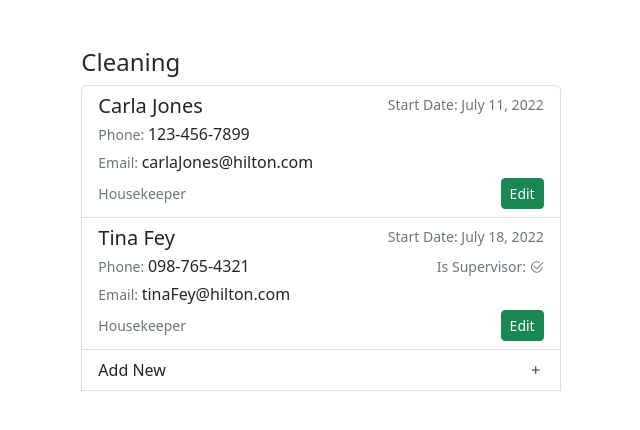
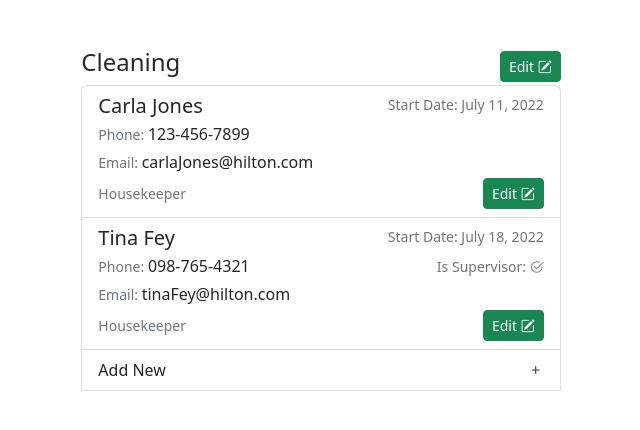
Before and after one commit to sarahandromeda/employee_register, a Django app: page /1/1/ in a window 1280 px wide. Shown: the part 56-486 px from the top of the page, without its empty margins (319-959 px from the left). Run offline with Django 4.2, Linux system fonts and the light colour scheme; a user stored in the database is signed in; data comes from the database, SQL or seed files in the repository; both versions use the stored data as it was after the commit; some libraries are stand-ins or nearby versions.

Commit message:
Added functionality to edit objects. Need to clean up code and add user information editing.

```diff
--- a/employee_register/main_register/forms.py
+++ b/employee_register/main_register/forms.py
@@ -20,3 +20,8 @@ class CompanyForm(ModelForm):
     class Meta:
         model = Company
         exclude = ['user', 'departments']
+
+class EditDepartmentForm(ModelForm):
+    class Meta:
+        model = Department
+        exclude = ['user', 'employees']
--- a/employee_register/main_register/static/main_register/form_script.js
+++ b/employee_register/main_register/static/main_register/form_script.js
@@ -1,7 +1,6 @@
-// Open form on button click
+// Open new form on button click
 const newButton = document.getElementById("new");
 const newForm = document.getElementById("new_form");
 newButton.addEventListener("click", () => {
     newForm.style.cssText = "";
-
 })
--- a/employee_register/main_register/templates/main_register/base.html
+++ b/employee_register/main_register/templates/main_register/base.html
@@ -41,6 +41,7 @@
         {% block content %}
         {% endblock %}
     </div>
+    <script src="https://code.jquery.com/jquery-3.6.0.min.js" integrity="sha256-/xUj+3OJU5yExlq6GSYGSHk7tPXikynS7ogEvDej/m4=" crossorigin="anonymous"></script>
     <script src="https://cdn.jsdelivr.net/npm/bootstrap@5.2.0-beta1/dist/js/bootstrap.bundle.min.js" integrity="sha384-pprn3073KE6tl6bjs2QrFaJGz5/SUsLqktiwsUTF55Jfv3qYSDhgCecCxMW52nD2" crossorigin="anonymous"></script>
     <script src="https://cdn.jsdelivr.net/npm/bootstrap@5.2.0-beta1/dist/js/bootstrap.min.js" integrity="sha384-kjU+l4N0Yf4ZOJErLsIcvOU2qSb74wXpOhqTvwVx3OElZRweTnQ6d31fXEoRD1Jy" crossorigin="anonymous"></script>
     {% block footer %}
--- a/employee_register/main_register/templates/main_register/employee_page.html
+++ b/employee_register/main_register/templates/main_register/employee_page.html
@@ -13,12 +13,21 @@
 <!-- List of Employees in Selected Department -->
 <div class="row justify-content-center">
     <div class="col-5">
-        <h4><a href="{% url 'department_page' company_id %}">
-            {{ department_name }}
-        </a></h4>
+        <div class="d-flex align-items-center justify-content-between">
+            <h4><a href="{% url 'department_page' company_id %}">
+                {{ department.name }}
+            </a></h4>
+            <a href="/department/{{ department.id }}/">
+                <button class="btn btn-success btn-sm">
+                    Edit
+                    <i class="bi bi-pencil-square"></i>
+                </button>
+            </a>
+        </div>
         <div class="list-group">
             {% for employee in employees %}
-            <li class="list-group-item">
+            <!-- Create a view of the employee information -->
+            <li id="view-instance" class="list-group-item">
                 <div class="d-flex w-100 justify-content-between">
                     <h5 class="mb-1">{{ employee.first_name }} {{ employee.last_name }}</h5>
                     <small class="text-muted">Start Date: {{ employee.start_date }}</small>
@@ -43,11 +52,16 @@
                 </p>
                 <div class="d-flex justify-content-between align-items-center">
                     <small class="text-muted">{{ employee.title }}</small>
-                    <button type="submit" name="edit" class="btn btn-sm btn-success">Edit</button>
+                    <a href="/employee/{{ employee.id }}/">
+                        <button type="submit" id="edit" name="edit" value="{{ employee.id }}" class="btn btn-sm btn-success">
+                            Edit <i class="bi bi-pencil-square"></i>
+                        </button>
+                    </a>
                 </div>
             </li>
+
             {% endfor %}
-            <button type="button" id ="new" class="list-group-item list-group-item-action d-flex justify-content-between align-items-center">
+            <button type="button" id="new" class="list-group-item list-group-item-action d-flex justify-content-between align-items-center">
                 Add New
                 <i class="bi bi-plus"></i>
             </button>
@@ -67,4 +81,6 @@
 {% block footer %}
 <script src="{% static 'main_register/form_script.js' %}" defer></script>
 <script src="{% static 'main_register/date_script.js' %}" defer></script>
+
+
 {% endblock %}
--- a/employee_register/main_register/urls.py
+++ b/employee_register/main_register/urls.py
@@ -5,5 +5,8 @@ urlpatterns = [
     path('', views.home, name = 'home'),
     path('home/', views.user_home, name= 'user_home'),
     path('<int:company>/', views.department_page, name='department_page'),
-    path('<int:company>/<int:department>/', views.employee_page, name='employee_page')
+    path('<int:company>/<int:department>/', views.employee_page, name='employee_page'),
+    path('company/<int:company_id>/', views.company_edit, name="company_edit"),
+    path('department/<int:department_id>/', views.department_edit, name="department_edit"),
+    path('employee/<int:employee_id>/', views.employee_edit, name="employee_edit"),
 ]
--- a/employee_register/main_register/views.py
+++ b/employee_register/main_register/views.py
@@ -1,10 +1,14 @@
-from django.http import HttpResponse, HttpResponseRedirect
+from django.http import HttpResponse, HttpResponseRedirect, JsonResponse
 from django.contrib.auth.decorators import login_required
 from django.shortcuts import render, redirect
 from main_register.models import Employee, Department, Company
-from main_register.forms import EmployeeForm, DepartmentForm, CompanyForm
+from main_register.forms import EmployeeForm, DepartmentForm, CompanyForm, EditDepartmentForm
 
 # Create your views here.
+
+# Function to determine ajax request
+def is_ajax(request):
+    return request.META.get('HTTP_X_REQUESTED_WITH') == 'XMLHttpRequest'
 
 def home(response):
     return render(response, 'main_register/home.html', {})
@@ -39,6 +43,7 @@ def department_page(response, company):
     user = response.user
     company = user.company_set.get(id=company)
     departments = company.departments.all()
+
     department_form = DepartmentForm()
     if response.method == 'POST':
         department_form = DepartmentForm(response.POST)
@@ -69,21 +74,27 @@ def employee_page(response, company, department):
     employee_form = EmployeeForm()
     department = user.department_set.get(id=department)
     employees = department.employees.all()
+    print(response.POST)
+
     if response.method == 'POST':
-        employee_form = EmployeeForm(response.POST)
-        if employee_form.is_valid():
-            data = employee_form.cleaned_data
-            # must use create to add object to related set
-            department.employees.create(
-                email = data['email'],
-                first_name = data['first_name'],
-                last_name = data['last_name'],
-                phone_number = data['phone_number'],
-                start_date = data['start_date'],
-                title = data['title'],
-                is_supervisor = data['is_supervisor'],
-                user = user
-            )
+        if response.POST.get('submit'):
+            employee_form = EmployeeForm(response.POST)
+            if employee_form.is_valid():
+                data = employee_form.cleaned_data
+                # must use create to add object to related set
+                department.employees.create(
+                    email = data['email'],
+                    first_name = data['first_name'],
+                    last_name = data['last_name'],
+                    phone_number = data['phone_number'],
+                    start_date = data['start_date'],
+                    title = data['title'],
+                    is_supervisor = data['is_supervisor'],
+                    user = user
+                )
+        elif response.POST.get('update'):
+            employee_id = response.POST.get('update')
+            employee_form = EmployeeForm(instance=Employee.objects.get(id=employee_id))
 
             return redirect(
                 'employee_page',
@@ -95,7 +106,69 @@ def employee_page(response, company, department):
         'user': user,
         'employees': employees,
         'employee_form': employee_form,
-        'department_name': department.name,
+        'department': department,
         'company_id' : company
         }
     return render(response, 'main_register/employee_page.html',values_dict)
+
+@login_required
+def company_edit(response, company_id):
+    company = Company.objects.get(id=company_id)
+    company_edit_form = CompanyForm(instance=company)
+    values_dict = {
+        'company_edit_form': company_edit_form,
+        'company': company,
+    }
+    if response.method == 'POST':
+        company_edit_form = CompanyForm(response.POST, instance=company)
+        if company_edit_form.is_valid():
+            company_edit_form.save()
+            return redirect('department_page', company= company.id)
+
+    return render(response, 'main_register/company_edit.html', values_dict)
+
+@login_required
+def department_edit(response, department_id):
+    department = Department.objects.get(id=department_id)
+    department_edit_form = EditDepartmentForm(instance=department)
+    department_edit_form.fields['department_head'].queryset = department.employees.all()
+    if response.method == 'POST':
+        department_edit_form = EditDepartmentForm(response.POST, instance=department)
+        if department_edit_form.is_valid():
+            department_edit_form.save()
+            # get company id for redirect
+            company = department.company_set.all()[0]
+            return redirect(
+                'employee_page',
+                company = company.id,
+                department = department.id
+                )
+    values_dict = {
+        'department_edit_form': department_edit_form,
+        'department': department,
+    }
+    return render(response, 'main_register/department_edit.html', values_dict)
+
+
+@login_required
+def employee_edit(response, employee_id):
+    employee = Employee.objects.get(id=employee_id)
+    employee_edit_form = EmployeeForm(instance=employee)
+    values_dict = {
+        'employee_edit_form': employee_edit_form,
+        'employee': employee,
+    }
+    if response.method == 'POST':
+        employee_edit_form = EmployeeForm(response.POST, instance=employee)
+        if employee_edit_form.is_valid():
+            employee_edit_form.save()
+            # get department and company parents for redirect
+            department = employee.department_set.all()[0]
+            company = department.company_set.all()[0]
+            return redirect(
+                'employee_page',
+                company = company.id,
+                department = department.id,
+                )
+
+    return render(response, 'main_register/employee_edit.html', values_dict)
```
Also changed, not shown: employee_register/main_register/templates/main_register/company_edit.html (added, +28 -0 lines), employee_register/main_register/templates/main_register/department_edit.html (added, +28 -0 lines), employee_register/main_register/templates/main_register/department_page.html (+9 -1 lines), employee_register/main_register/templates/main_register/employee_edit.html (added, +28 -0 lines), employee_register/main_register/templates/main_register/user_home.html (+9 -2 lines), employee_register/db.sqlite3.
